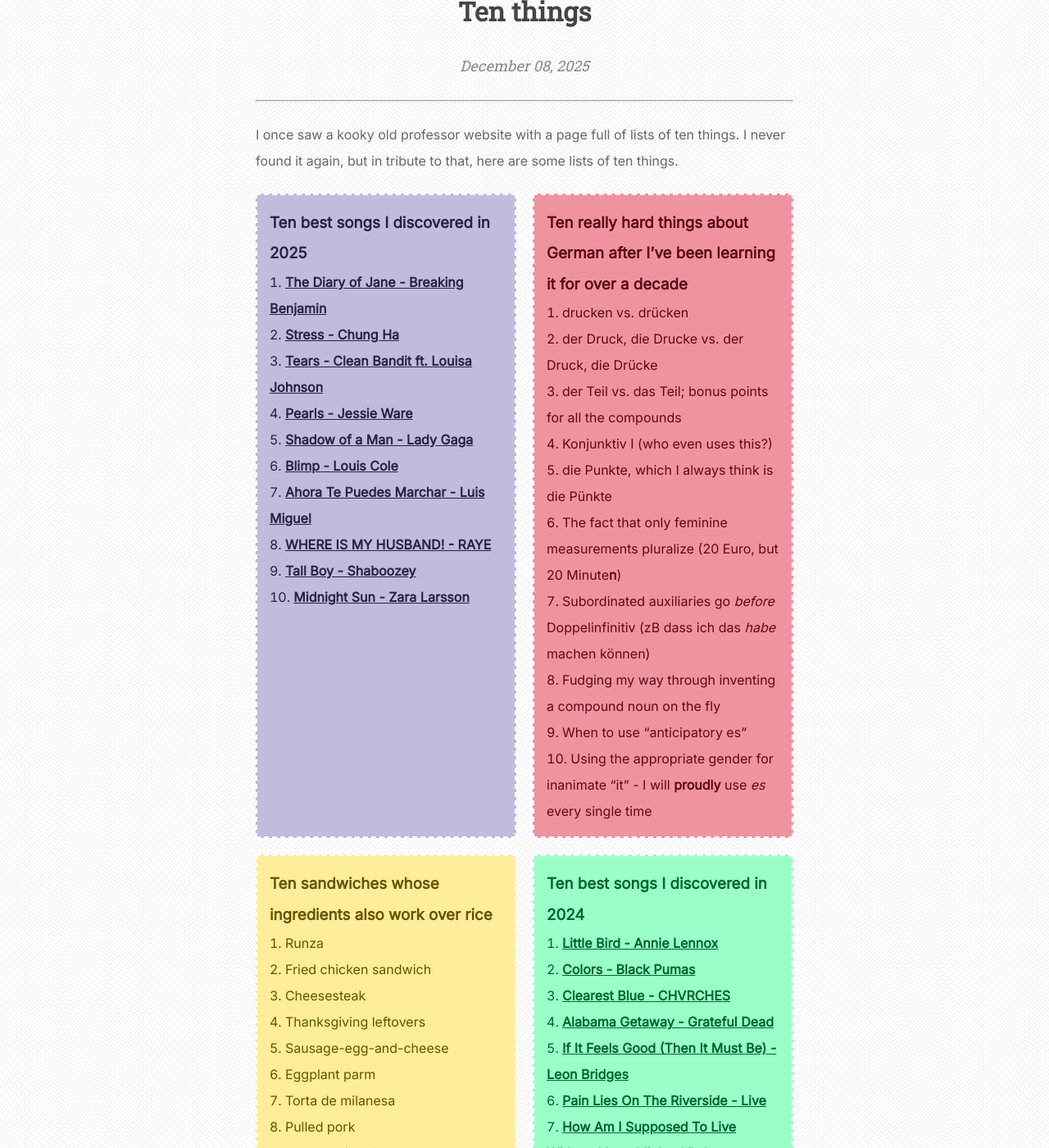
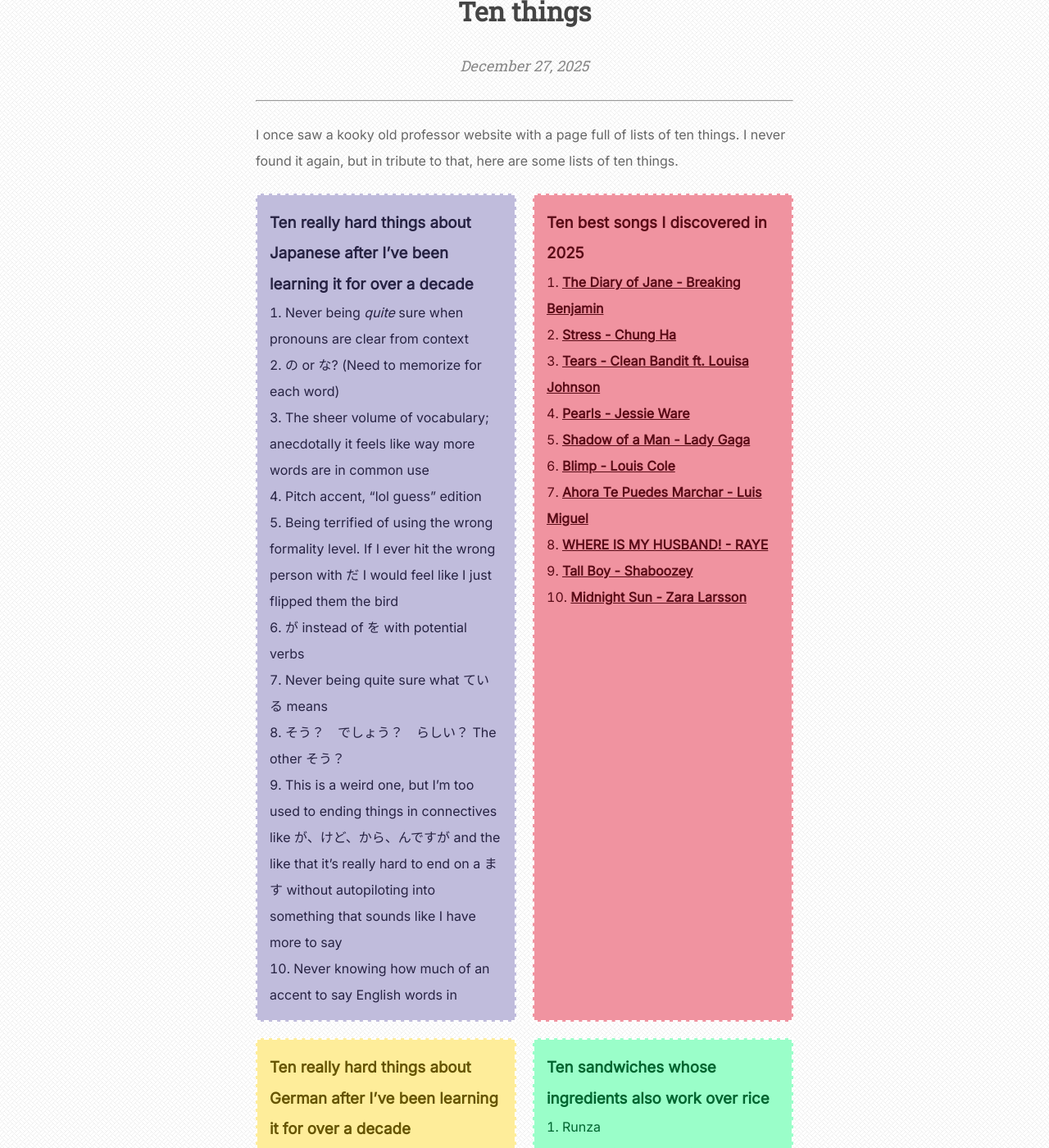
Before and after one commit to theycallmezeal/theycallmezeal.github.io, a Jekyll site: the page built from _posts/2025-12-27-ten-things.md, in a window 1280 px wide and 1400 px high, scrolled down 230 px. Shown: the whole window at 82% size. Built offline with Jekyll 4.4.1, drawn with Linux system fonts in a browser that asks for light colours.

Commit message:
Update and rename 2025-12-08-ten-things.md to 2025-12-27-ten-things.md

```diff
--- a/_posts/2025-12-08-ten-things.md
+++ b/_posts/2025-12-27-ten-things.md
@@ -9,6 +9,21 @@
 I once saw a kooky old professor website with a page full of lists of ten things. I never found it again, but in tribute to that, here are some lists of ten things.
 
 <section class="lists" markdown=1>
+
+<div markdown=1>
+### Ten really hard things about Japanese after I've been learning it for over a decade
+
+1. Never being *quite* sure when pronouns are clear from context
+2. の or な? (Need to memorize for each word)
+3. The sheer volume of vocabulary; anecdotally it feels like way more words are in common use
+4. Pitch accent, "lol guess" edition
+5. Being terrified of using the wrong formality level. If I ever hit the wrong person with だ I would feel like I just flipped them the bird
+6. が instead of を with potential verbs
+7. Never being quite sure what ている means
+8. そう？　でしょう？　らしい？ The other そう？
+9. This is a weird one, but I'm too used to ending things in connectives like が、けど、から、んですが and the like that it's really hard to end on a ます without autopiloting into something that sounds like I have more to say
+10. Never knowing how much of an accent to say English words in
+</div>
 
 <div markdown=1>
 ### Ten best songs I discovered in 2025
```
